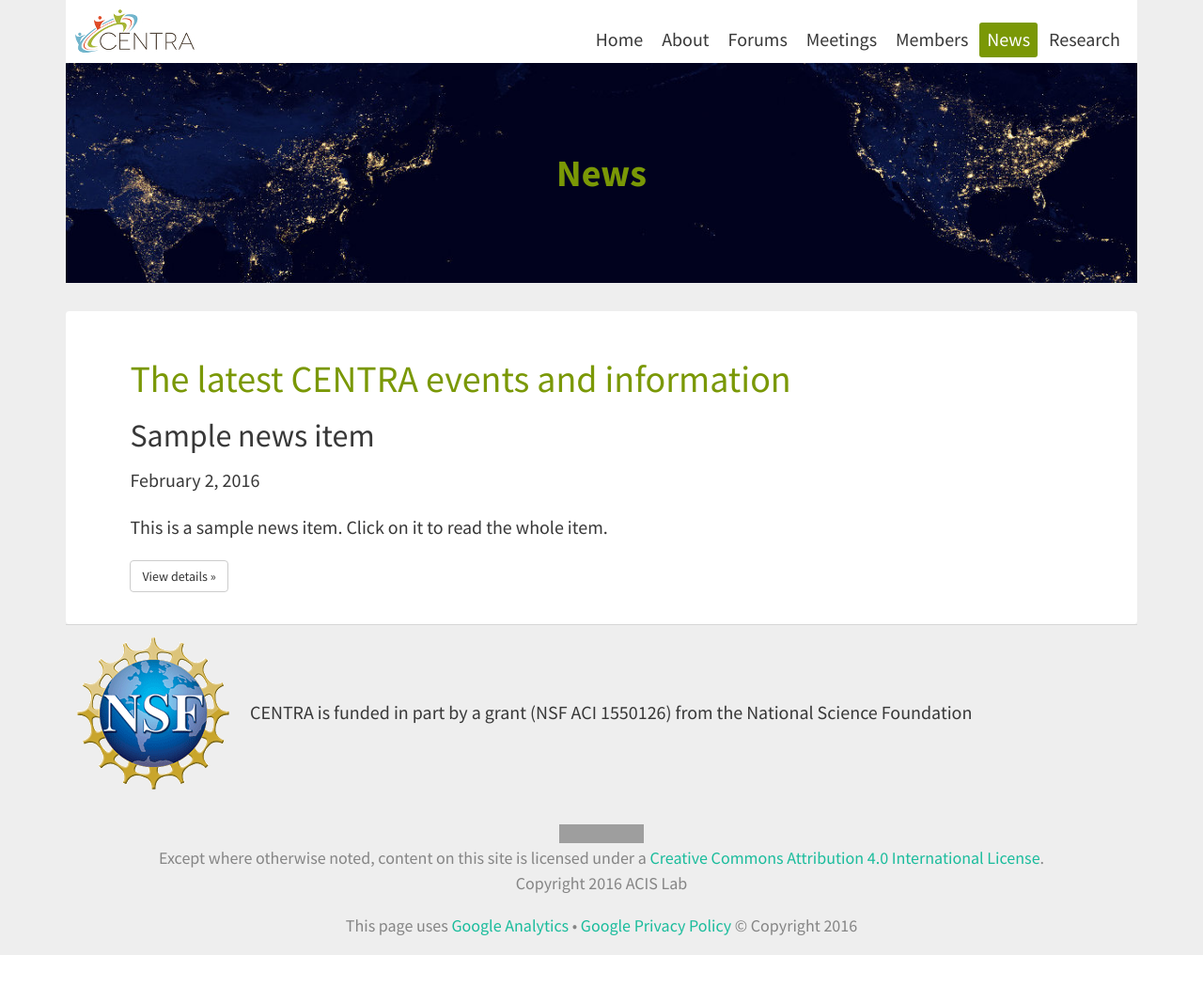
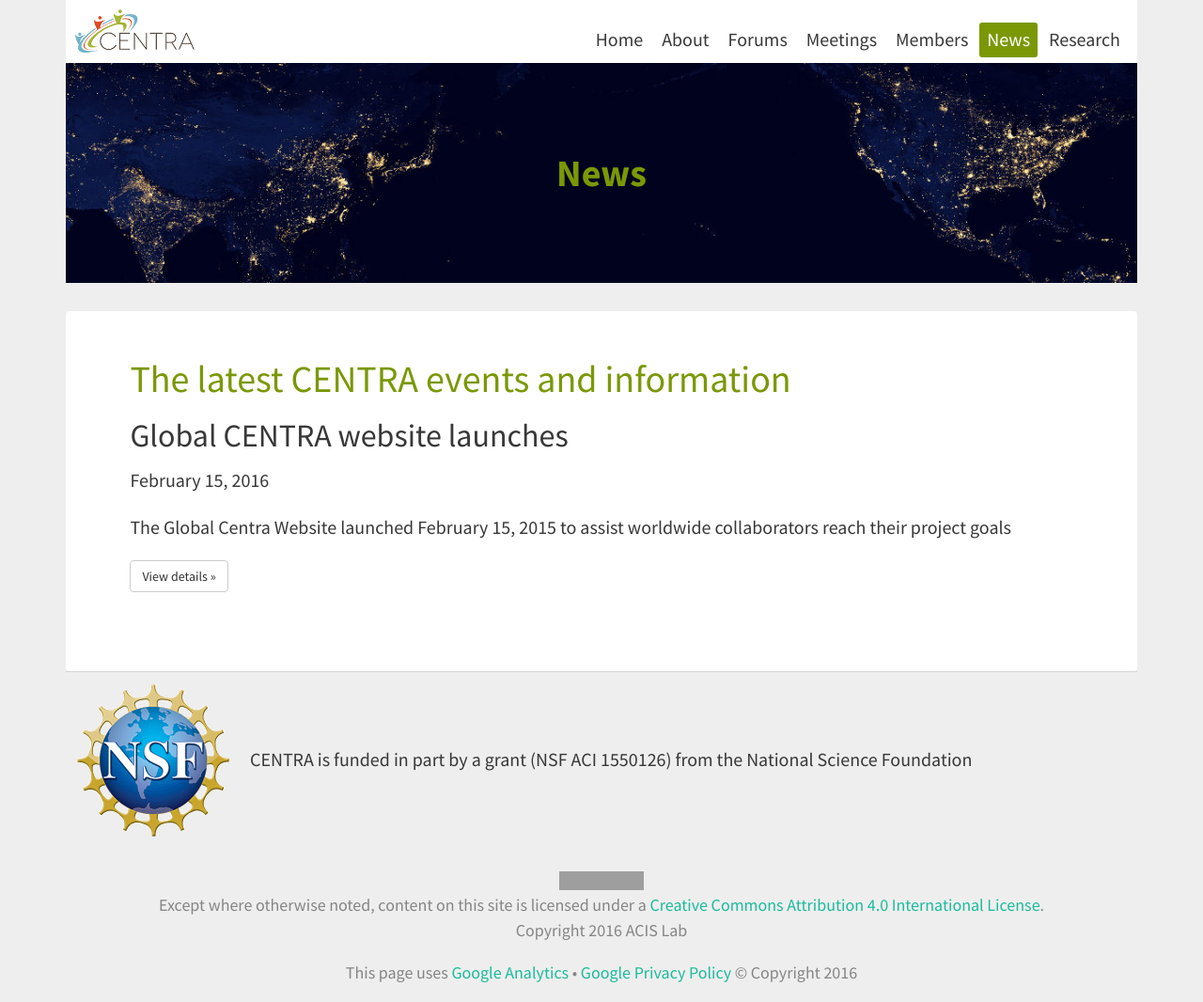
Before and after one commit to hmchou56/centra8, a Jekyll site: the page built from news.md, in a window 1280 px wide. Shown: the whole page at 94% size. Built offline with Jekyll 4.4.1, drawn with Linux system fonts in a browser that asks for light colours; nearby versions of some CDN libraries; before the commit the page ends 1016 px from its top, so only the background shows below that; some of the changed lines change nothing that is shown; grey boxes are pictures that could not be loaded.

Commit message:
added new story - website launch

```diff
--- a/_news/2016-02-02-sample-news.md
+++ /dev/null
@@ -1,22 +0,0 @@
----
-layout: news
-title: Sample news item
-excerpt: This is a sample news item. Click on it to read the whole item.
----
-Consectetur adipiscing elit. Donec a diam lectus. Sed sit amet ipsum mauris. Maecenas congue ligula ac quam viverra nec consectetur ante hendrerit. Donec et mollis dolor. Praesent et diam eget libero egestas mattis sit amet vitae augue. Nam tincidunt congue enim, ut porta lorem lacinia consectetur. Donec ut libero sed arcu vehicula ultricies a non tortor. Lorem ipsum dolor sit amet, consectetur adipiscing elit. Aenean ut gravida lorem.
-
-* Consectetur adipiscing elit
-* Donec a diam lectus
-* Sed sit amet ipsum mauris
-
-Ut turpis felis, pulvinar a semper sed, adipiscing id dolor. Pellentesque auctor nisi id magna consequat sagittis. Curabitur dapibus enim sit amet elit pharetra tincidunt feugiat nisl imperdiet. Ut convallis libero in urna ultrices accumsan. Donec sed odio eros. Donec viverra mi quis quam pulvinar at malesuada arcu rhoncus. Cum sociis natoque penatibus et magnis dis parturient montes, nascetur ridiculus mus. In rutrum accumsan ultricies. Mauris vitae nisi at sem facilisis semper ac in est.
-
-Nunc diam velit, adipiscing ut tristique vitae, sagittis vel odio. Maecenas convallis ullamcorper ultricies. Curabitur ornare, ligula *semper consectetur sagittis*, nisi diam iaculis velit, id fringilla sem nunc vel mi. Nam dictum, odio nec pretium volutpat, arcu ante placerat erat, non tristique elit urna et turpis. Quisque mi metus, ornare sit amet fermentum et, tincidunt et orci. Fusce eget orci a orci congue vestibulum.
-
-Ut dolor diam, elementum et vestibulum eu, porttitor vel elit. Curabitur venenatis pulvinar tellus gravida ornare. Sed et erat faucibus nunc euismod ultricies ut id justo. Nullam cursus suscipit nisi, et ultrices justo sodales nec. Fusce venenatis facilisis lectus ac semper. Aliquam at massa ipsum. Quisque bibendum purus convallis nulla ultrices ultricies. Nullam aliquam, mi eu aliquam tincidunt, purus velit laoreet tortor, viverra pretium nisi quam vitae mi. Fusce vel volutpat elit. Nam sagittis nisi dui.
-
-> Suspendisse lectus leo, consectetur in tempor sit amet, placerat quis neque
-
-Etiam luctus porttitor lorem, sed suscipit est rutrum non. Curabitur lobortis nisl a enim congue semper. Aenean commodo ultrices imperdiet. Vestibulum ut justo vel sapien venenatis tincidunt.
-
-Phasellus eget dolor sit amet ipsum dapibus condimentum vitae quis lectus. Aliquam ut massa in turpis dapibus convallis. Praesent elit lacus, vestibulum at malesuada et, ornare et est. Ut augue nunc, sodales ut euismod non, adipiscing vitae orci. Mauris ut placerat justo. Mauris in ultricies enim. Quisque nec est eleifend nulla ultrices egestas quis ut quam. Donec sollicitudin lectus a mauris pulvinar id aliquam urna cursus. Cras quis ligula sem, vel elementum mi. Phasellus non ullamcorper urna.
--- /dev/null
+++ b/_news/2016-02-15-announcement.md
@@ -0,0 +1,11 @@
+---
+layout: news
+title: Global CENTRA website launches
+excerpt: The Global Centra Website launched February 15, 2015 to assist worldwide collaborators reach their project goals
+---
+
+##What is CENTRA?
+CENTRA stands for Collaborations to Enable Transnational Cyberinfrastructure Applications and refers to a partnership and evolving framework for collaborations amongst research centers, institutes and laboratories across the world.
+
+##Future Meetings
+The CENTRA project kick-off meeting will be held March 30, 31 and April 1st in Taiwan.
--- a/news.md
+++ b/news.md
@@ -21,10 +21,11 @@ published: true
 	</p>
   <div class="excerpt">
 	<p>{{ news.excerpt }}</p>
-	<a class="btn btn-default" href="{{ post.url | prepend: site.baseurl }}">
+	<a class="btn btn-default" href="{{ news.url | prepend: site.baseurl }}">
 	  {{ site.theme.str_continue_reading }}
 	</a>
   </div>
 </div>
+<p>&nbsp;</p>
 {% endfor %}
 </div>
```
